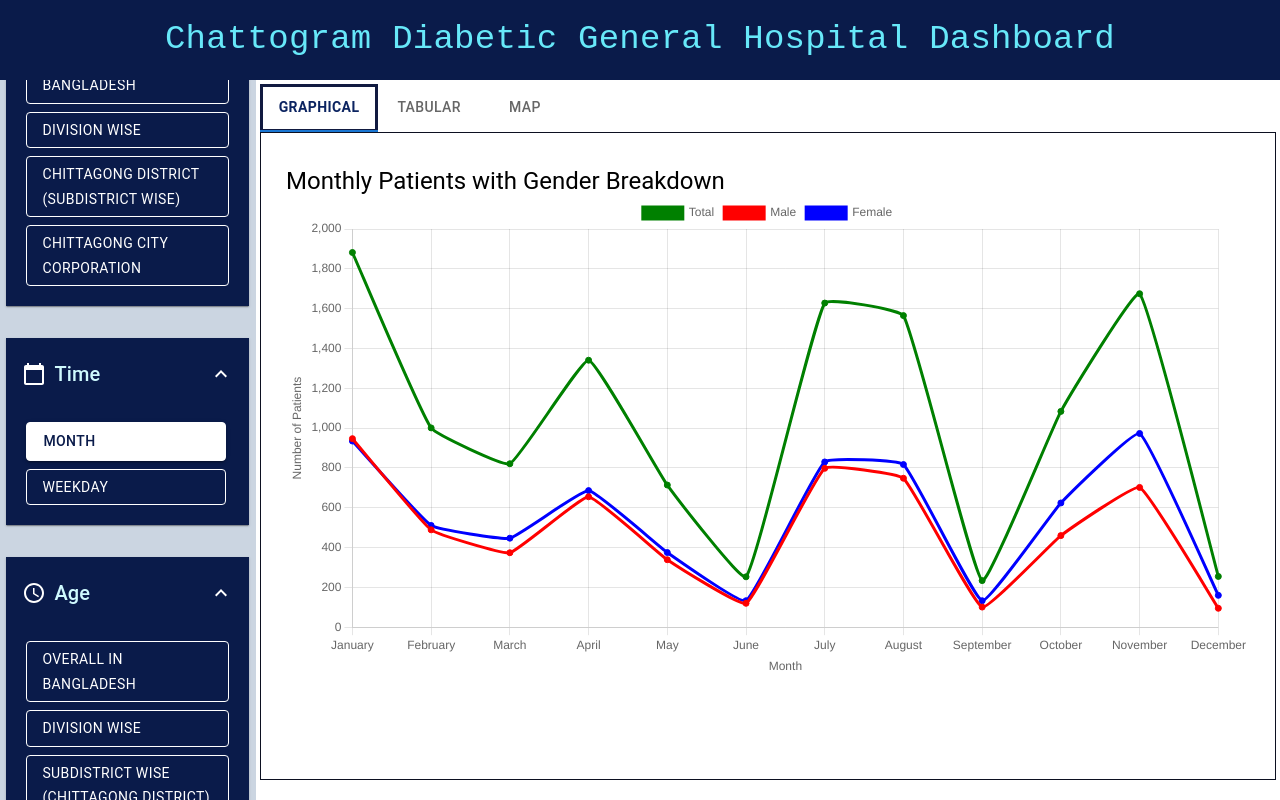
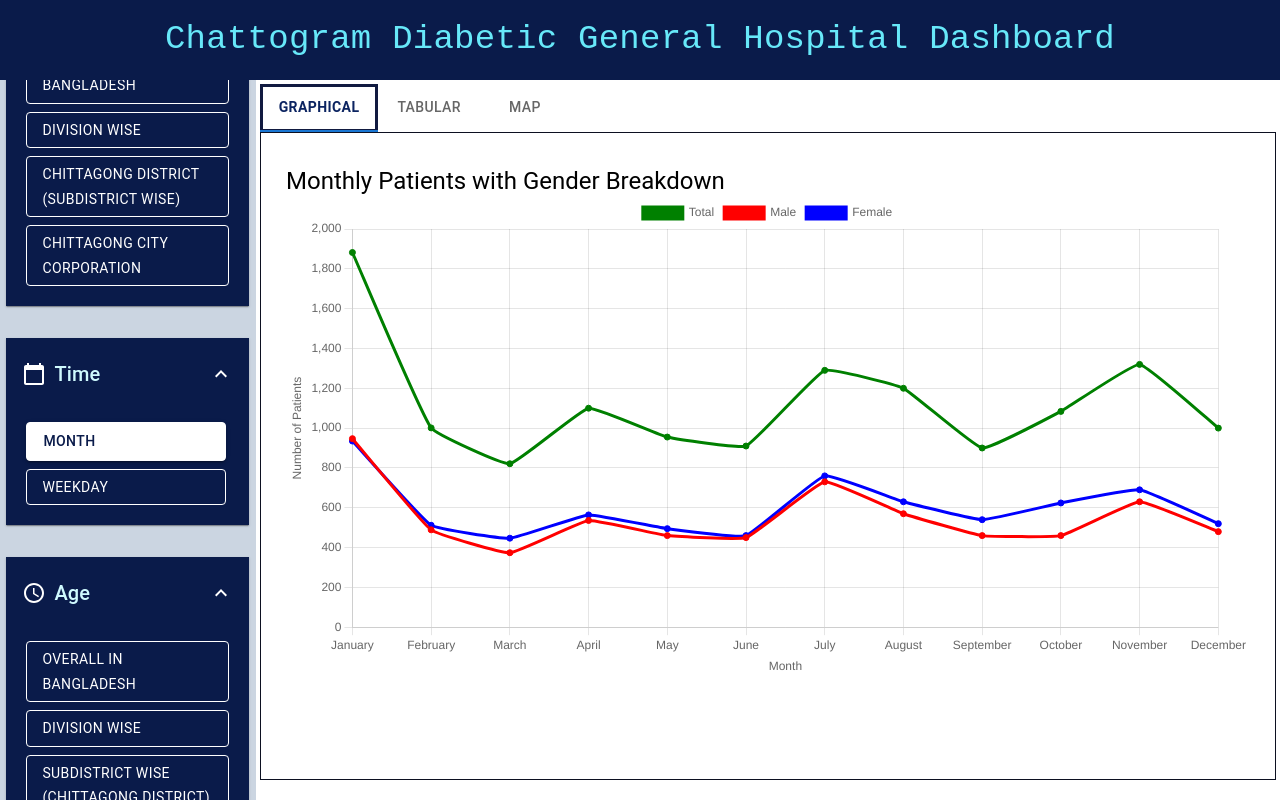
Before and after one commit to Brainless-Loco/cdgh, a React (Create React App) app: page / in a window 1280 px wide. Both pictures are taken after a click on the button "MONTH". Built offline with nearby package versions, Linux system fonts and the light colour scheme.

Commit message:
Monthly Entries data reedited

```diff
--- a/src/components/visualization/Time/MonthlyEntriesLineGraph.js
+++ b/src/components/visualization/Time/MonthlyEntriesLineGraph.js
@@ -1,97 +1,60 @@
-import React, { useEffect, useState } from 'react';
+import React, { useEffect, useMemo } from 'react';
 import Box from '@mui/material/Box';
 import Typography from '@mui/material/Typography';
 import { Line } from 'react-chartjs-2';
 import { Chart as ChartJS, CategoryScale, LinearScale, PointElement, LineElement, Tooltip, Legend } from 'chart.js';
-import Papa from 'papaparse';
 
 ChartJS.register(CategoryScale, LinearScale, PointElement, LineElement, Tooltip, Legend);
 
 export default function MonthlyEntriesLineGraph({ setTableRows, setTableCols }) {
-    const [monthlyCounts, setMonthlyCounts] = useState({});
+    // Static data
+    const monthlyData = useMemo(() => [
+        { month: '01-2024', total: 1882, male: 947, female: 935 },
+        { month: '02-2024', total: 1001, male: 489, female: 512 },
+        { month: '03-2024', total: 821, male: 374, female: 447 },
+        { month: '04-2024', total: 1100, male: 536, female: 564 },
+        { month: '05-2024', total: 955, male: 460, female: 495 },
+        { month: '06-2024', total: 910, male: 450, female: 460 },
+        { month: '07-2024', total: 1290, male: 730, female: 760 },
+        { month: '08-2024', total: 1200, male: 570, female: 630 },
+        { month: '09-2024', total: 900, male: 460, female: 540 },
+        { month: '10-2024', total: 1084, male: 460, female: 624 },
+        { month: '11-2024', total: 1320, male: 630, female: 690 },
+        { month: '12-2024', total: 1000, male: 480, female: 520 },
+    ], []);
 
-    useEffect(() => {
-        // Parse finalData.csv to count entries for each month and by gender
-        Papa.parse('/finalData_01.csv', {
-            download: true,
-            header: true,
-            complete: (result) => {
-                const counts = result.data.reduce((acc, row) => {
-                    const entryDate = row['Entry Date']; // Assuming 'Entry Date' is the column name
-                    const sex = row['Sex']; // Assuming 'Sex' is the column name
-                    if (entryDate && sex) {
-                        // eslint-disable-next-line
-                        const [month,day, year] = entryDate.split('/').map(Number);
-                        const formattedMonth = `${String(month).padStart(2, '0')}-${year}`;
-                        acc[formattedMonth] = acc[formattedMonth] || { total: 0, male: 0, female: 0 };
-                        acc[formattedMonth].total += 1;
-                        if (sex === 'M') acc[formattedMonth].male += 1;
-                        if (sex === 'F') acc[formattedMonth].female += 1;
-                    }
-                    return acc;
-                }, {});
 
-                // Sort by year and month
-                const sortedCounts = Object.keys(counts)
-                    .sort((a, b) => {
-                        const [monthA, yearA] = a.split('-').map(Number);
-                        const [monthB, yearB] = b.split('-').map(Number);
-                        return yearA === yearB ? monthA - monthB : yearA - yearB;
-                    })
-                    .reduce((acc, key) => {
-                        acc[key] = counts[key];
-                        return acc;
-                    }, {});
 
-                // Set the table columns (headers)
-                const tableCols = [
-                    { field: 'month', headerName: 'Month', flex: 1 },
-                    { field: 'total', headerName: 'Total Entries', flex: 1 },
-                    { field: 'male', headerName: 'Male', flex: 1 },
-                    { field: 'female', headerName: 'Female', flex: 1 },
-                ];
-                setTableCols(tableCols);
-
-                // Set the table rows
-                const tableRows = Object.keys(sortedCounts).map((month) => ({
-                    id: month, // Use month as the ID
-                    month: month, // Format as "MM-YYYY"
-                    total: sortedCounts[month].total,
-                    male: sortedCounts[month].male,
-                    female: sortedCounts[month].female,
-                }));
-                setTableRows(tableRows);
-
-                // Optionally set monthlyCounts if needed for other purposes
-                setMonthlyCounts(sortedCounts);
-            },
-        });
-    }, [setTableRows, setTableCols]);
-
-    // Map month numbers to their names
-    const monthNames = [
+    // Extract data for the chart
+    const labels = useMemo(() => [
         'January', 'February', 'March', 'April', 'May', 'June',
         'July', 'August', 'September', 'October', 'November', 'December'
-    ];
+    ], []);
 
-    // Generate labels for all 12 months
-    const labels = monthNames;
+    const totalData = useMemo(() => monthlyData.map(entry => entry.total), [monthlyData]);
+    const maleData = useMemo(() => monthlyData.map(entry => entry.male), [monthlyData]);
+    const femaleData = useMemo(() => monthlyData.map(entry => entry.female), [monthlyData]);
 
-    // Initialize data for each month
-    const totalData = new Array(12).fill(0);
-    const maleData = new Array(12).fill(0);
-    const femaleData = new Array(12).fill(0);
+    // Set table data only once after component mounts
+    useEffect(() => {
+        setTableCols([
+            { field: 'month', headerName: 'Month', flex: 1 },
+            { field: 'total', headerName: 'Total Entries', flex: 1 },
+            { field: 'male', headerName: 'Male', flex: 1 },
+            { field: 'female', headerName: 'Female', flex: 1 },
+        ]);
 
-    // Populate the data arrays
-    Object.keys(monthlyCounts).forEach((key) => {
-        const [month] = key.split('-').map(Number);
-        const monthIndex = month - 1; // Convert to zero-based index
-        totalData[monthIndex] = monthlyCounts[key].total;
-        maleData[monthIndex] = monthlyCounts[key].male;
-        femaleData[monthIndex] = monthlyCounts[key].female;
-    });
+        setTableRows(monthlyData.map((entry, index) => ({
+            id: index, // Unique ID for each row
+            month: entry.month,
+            total: entry.total,
+            male: entry.male,
+            female: entry.female,
+        })));
+    }, [setTableRows, setTableCols, monthlyData]);
 
-    const data = {
+    // Chart Data
+    const data = useMemo(() => ({
         labels,
         datasets: [
             {
@@ -119,16 +82,14 @@
                 fill: false,
             },
         ],
-    };
+    }), [labels, totalData, maleData, femaleData]);
 
     const options = {
         responsive: true,
         plugins: {
             tooltip: {
                 callbacks: {
-                    label: (tooltipItem) => {
-                        return `${tooltipItem.dataset.label}: ${tooltipItem.raw}`;
-                    },
+                    label: (tooltipItem) => `${tooltipItem.dataset.label}: ${tooltipItem.raw}`,
                 },
             },
             legend: {
```
